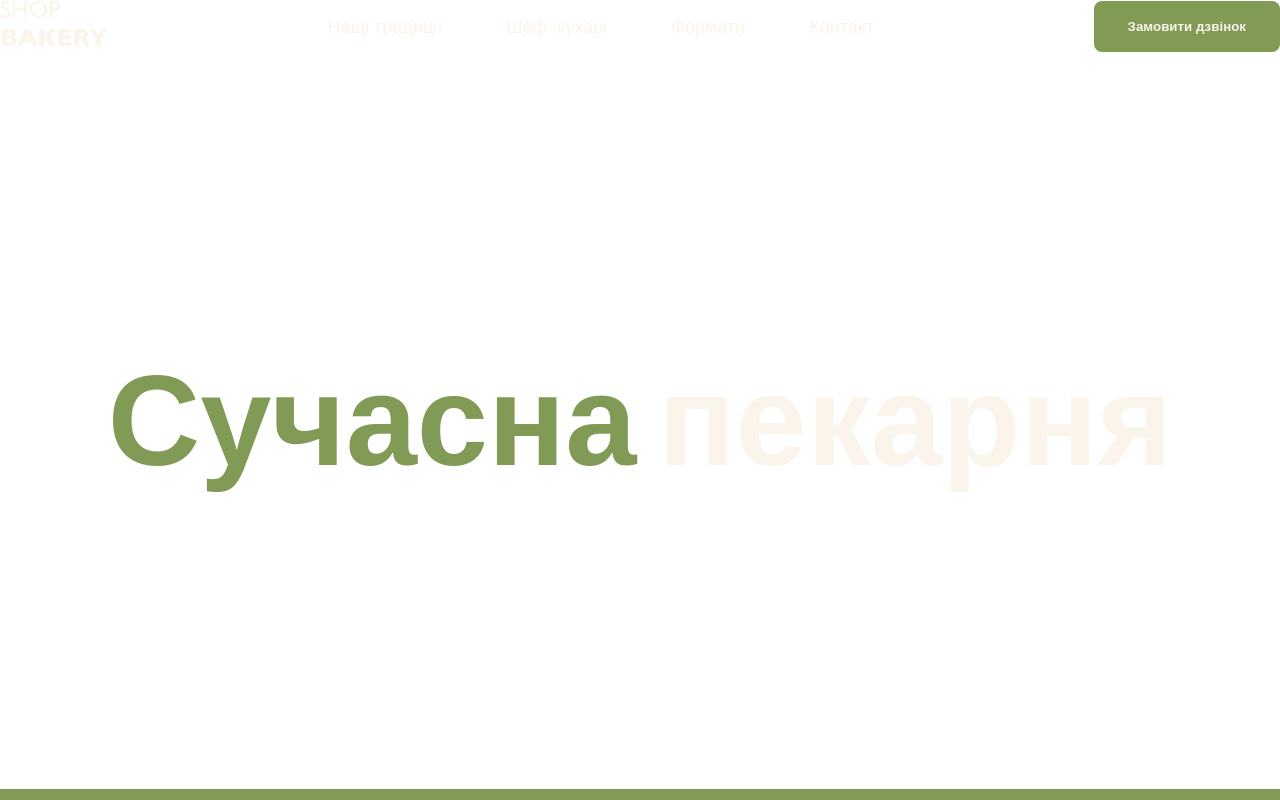
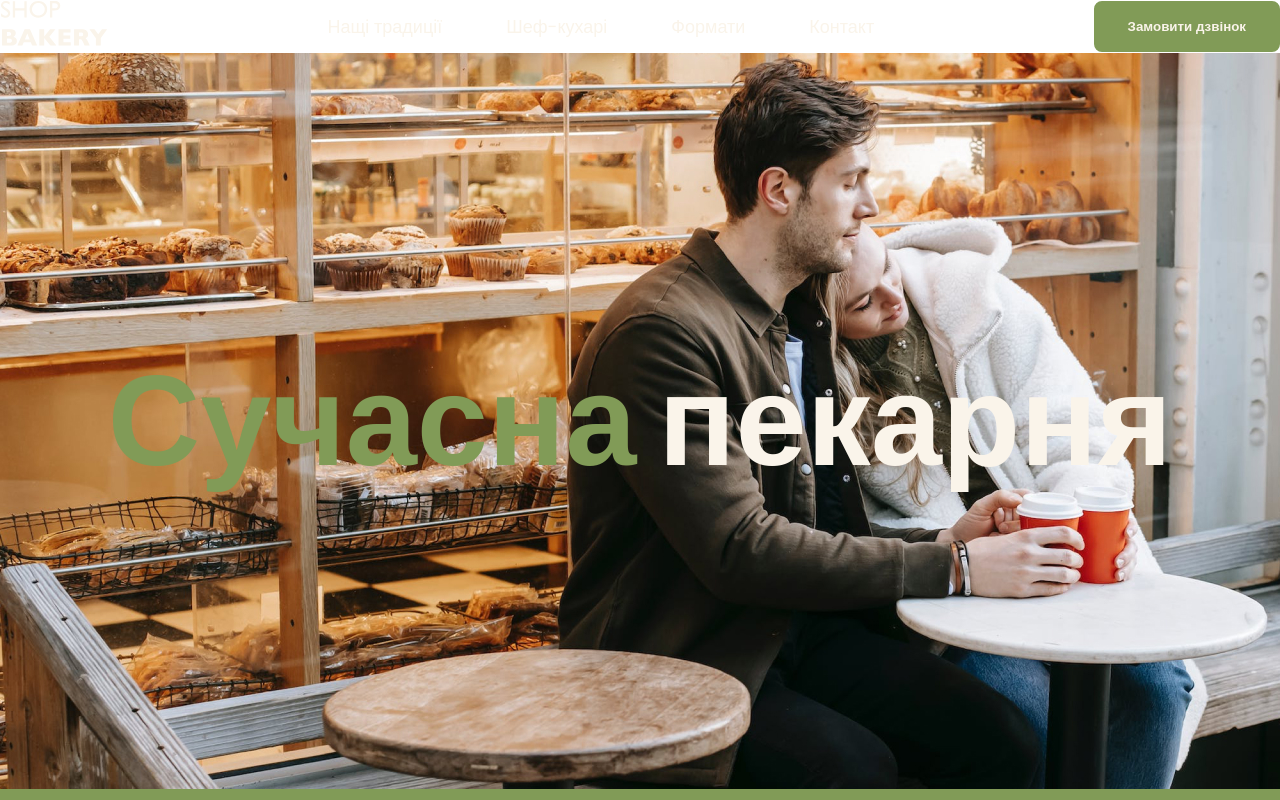
Before and after one commit to IlyaKornienko/genius-web, a plain HTML site: page index.html in a window 1280 px wide. Shown: the top 800 px of the page. Drawn offline with Linux system fonts and the light colour scheme.

Commit message:
Add image

```diff
--- a/css/stayle.css
+++ b/css/stayle.css
@@ -144,6 +144,10 @@ address {
 /* Hero section */
 .hero-section {
   padding: 272px 0;
+  background-image: url('../images/cuple-in-bakery.jpg');
+  background-repeat: no-repeat;
+  background-position: center;
+  background-size: cover;
 }
 
 .hero-title {
```
Also changed, not shown: images/cuple-in-bakery.jpg (added).
